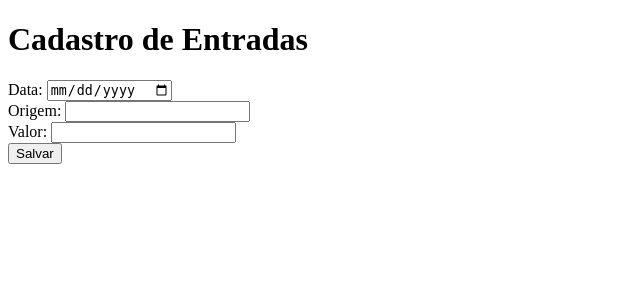
After one commit to Hkawzz/Controle_Gastos, a Django app: page /entradas/ in a window 1280 px wide. The commit adds this page. Shown: the top 300 px of the page, without its empty margins (0-640 px from the left). Run offline with Django 5.2, Linux system fonts and the light colour scheme.

Commit message:
criado parte de entradas

```diff
--- a/financeiro/admin.py
+++ b/financeiro/admin.py
@@ -1,5 +1,5 @@
 from django.contrib import admin
-from .models import Gasto, Entradas
+from .models import Gastos, Entradas
 
-admin.site.register(Gasto)
+admin.site.register(Gastos)
 admin.site.register(Entradas)
--- a/financeiro/forms.py
+++ b/financeiro/forms.py
@@ -1,12 +1,15 @@
-from django.forms import forms
-from .models import Gasto, Entradas
+from django import forms
+from .models import Gastos, Entradas
 
-class GastoForm(forms.ModelForm):
-    class Meta:
-        model = Gasto
-        fields = ['nome', 'registro', 'tipo', 'categoria', 'valor']
-
-class EntradaForm(forms.ModelForm):
+class EntradasForm(forms.ModelForm):
     class Meta:
         model = Entradas
         fields = ['data', 'origem', 'valor']
+        widgets = {
+            'data': forms.DateInput(attrs={'type': 'date'})
+        }
+
+class GastosForm(forms.ModelForm):
+    class Meta:
+        model = Gastos
+        fields = ['nome', 'registro', 'tipo', 'categoria', 'valor']
--- a/financeiro/models.py
+++ b/financeiro/models.py
@@ -8,7 +8,7 @@ class Entradas(models.Model):
     def __str__(self):
         return f"{self.origem} - {self.valor}"
 
-class Gasto(models.Model):
+class Gastos(models.Model):
     tipo_escolha = [
         ('dinheiro', 'Dinheiro'),
         ('pix', 'Pix'),
--- /dev/null
+++ b/financeiro/templates/entradas/index.html
@@ -0,0 +1,20 @@
+<!DOCTYPE html>
+<html lang="pt-br">
+<head>
+    <meta charset="UTF-8">
+    <meta name="viewport" content="width=device-width, initial-scale=1.0">
+    <title>Entradas</title>
+</head>
+<body>
+    <header>
+        <h1>Cadastro de Entradas</h1>
+    </header>
+    <main>
+        <form method="post">
+            {% csrf_token %}
+            {{ form }}
+            <button type="submit">Salvar</button>
+        </form>
+    </main>
+</body>
+</html>
--- a/financeiro/templates/financeiro/index.html
+++ b/financeiro/templates/visao_geral/index.html
@@ -12,7 +12,7 @@
         <h1>Hello, World</h1>
     </header>
     <main>
-
+        <a href="{% url 'financeiro:entradas' %}">Cadastrar Entradas</a>
     </main>
     <footer>
         <h1>GITHUB</h1>
--- a/financeiro/urls.py
+++ b/financeiro/urls.py
@@ -4,5 +4,6 @@ from . import views
 app_name = 'financeiro'
 
 urlpatterns = [
-    path('', views.inicio, name="inicio")
+    path('', views.visao_geral, name="inicio"),
+    path('entradas/', views.cadastrar_entradas, name='entradas')
 ]
--- a/financeiro/views.py
+++ b/financeiro/views.py
@@ -1,4 +1,21 @@
-from django.shortcuts import render
+from django.shortcuts import render, redirect
+from .models import Gastos, Entradas
+from .forms import GastosForm, EntradasForm
 
-def inicio(request):
-    return render(request, "financeiro/index.html")
+def visao_geral(request):
+    gastos = Gastos.objects.all()
+    entradas = Entradas.objects.all()
+
+    return render(request, "visao_geral/index.html", {'gastos': gastos, 'entradas': entradas})
+
+def cadastrar_entradas(request):
+    if request.method == 'POST':
+        form = EntradasForm(request.POST)
+        if form.is_valid():
+            form.save()
+            return redirect('financeiro:inicio')
+
+    else:
+        form = EntradasForm()
+
+    return render(request, "entradas/index.html", {'form': form})
```
